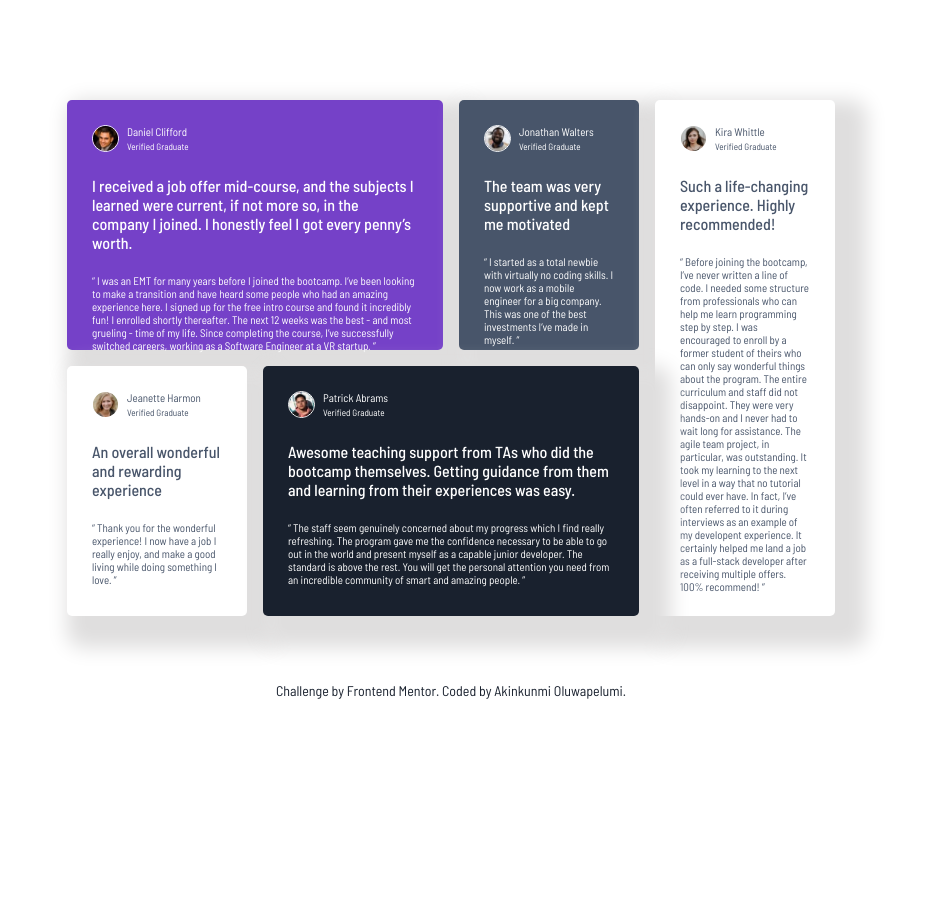
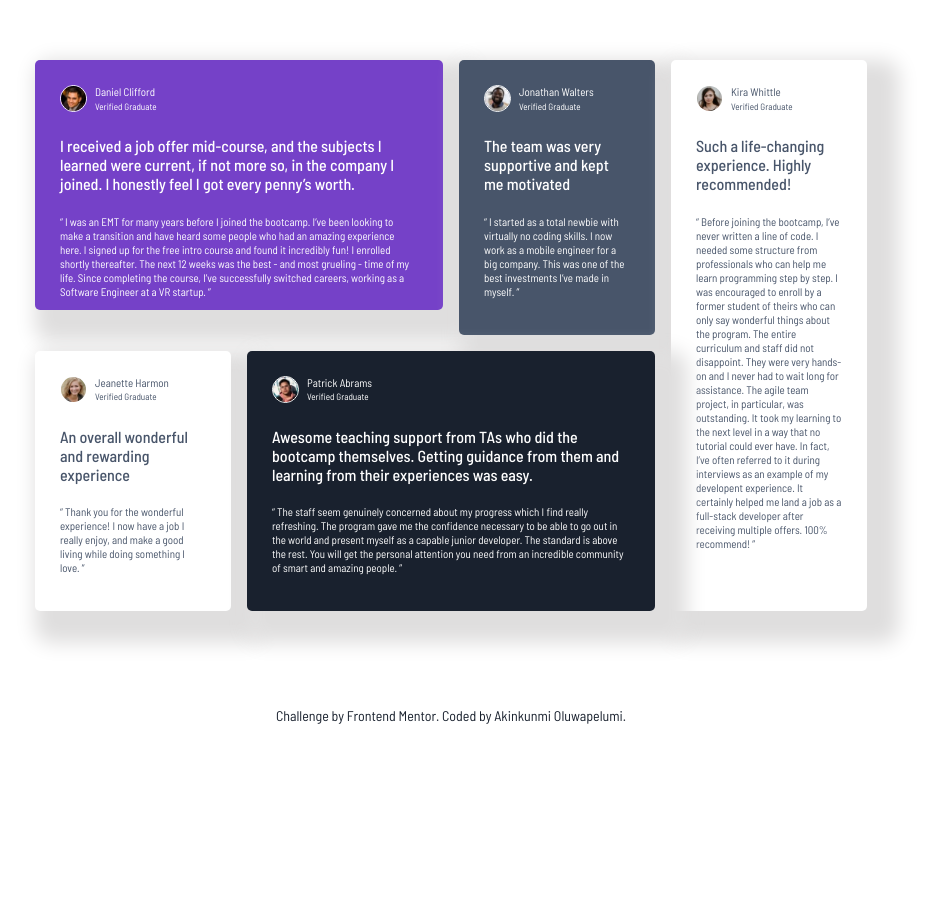
Before and after one commit to Slimpelz/Testimonials-Grid-Section, a plain HTML site: page index.html in a window 1280 px wide. Shown: the whole page, without its empty margins (189-1122 px from the left). After the commit the page ends 800 px from the top, so only its background shows below. Drawn offline with Linux system fonts and the light colour scheme.

Commit message:
Add files via upload

```diff
--- a/style.css
+++ b/style.css
@@ -6,15 +6,17 @@
     gap: 16px;
     color: white;
     grid-template-columns: 1fr 1fr 1fr 1fr;
-    grid-template-rows: 250px 250px;
-    width: 60%;
-    height: 100dvh;
-    margin: 100px auto;
+    grid-template-rows: 1fr 1fr;
+    width: 65%;
+    height: 70vh;
+    margin: 60px auto;
+
     font-family: 'Barlow Semi Condensed';
 }
 
 p{
     font-size: 11px;
+    line-height: 14px;
 }
 
 h4{
@@ -44,6 +46,8 @@ img{
     border-radius: 5px;
     box-shadow: 16px 16px 20px 16px  rgb(223, 222, 222);
     grid-column: span 2;
+    height: 200px;
+
 }
 
 .Jonathan{
@@ -87,6 +91,7 @@ img{
     grid-column: span 4;
     margin-top: 50px;
     color: hsl(219, 29%, 14%);
+    padding: 30Px;
 
 }
 .attribution a {
```
